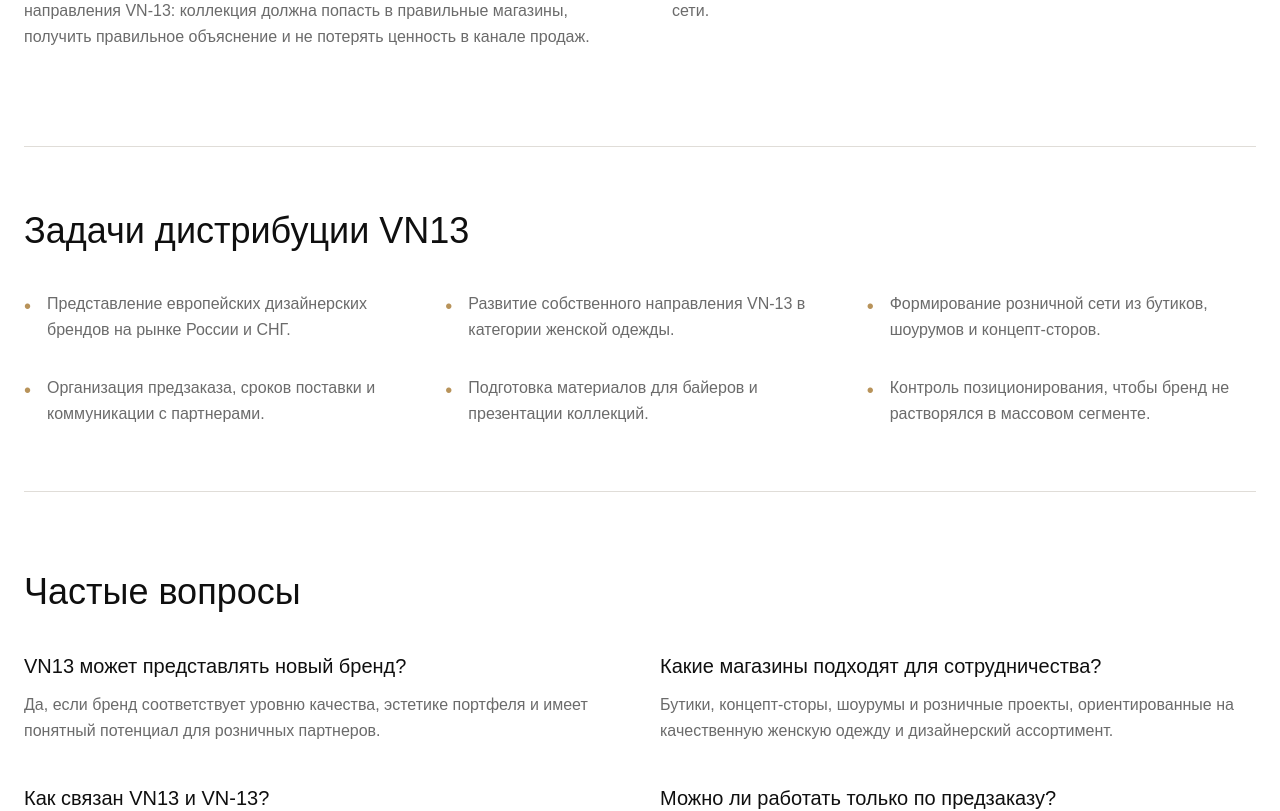
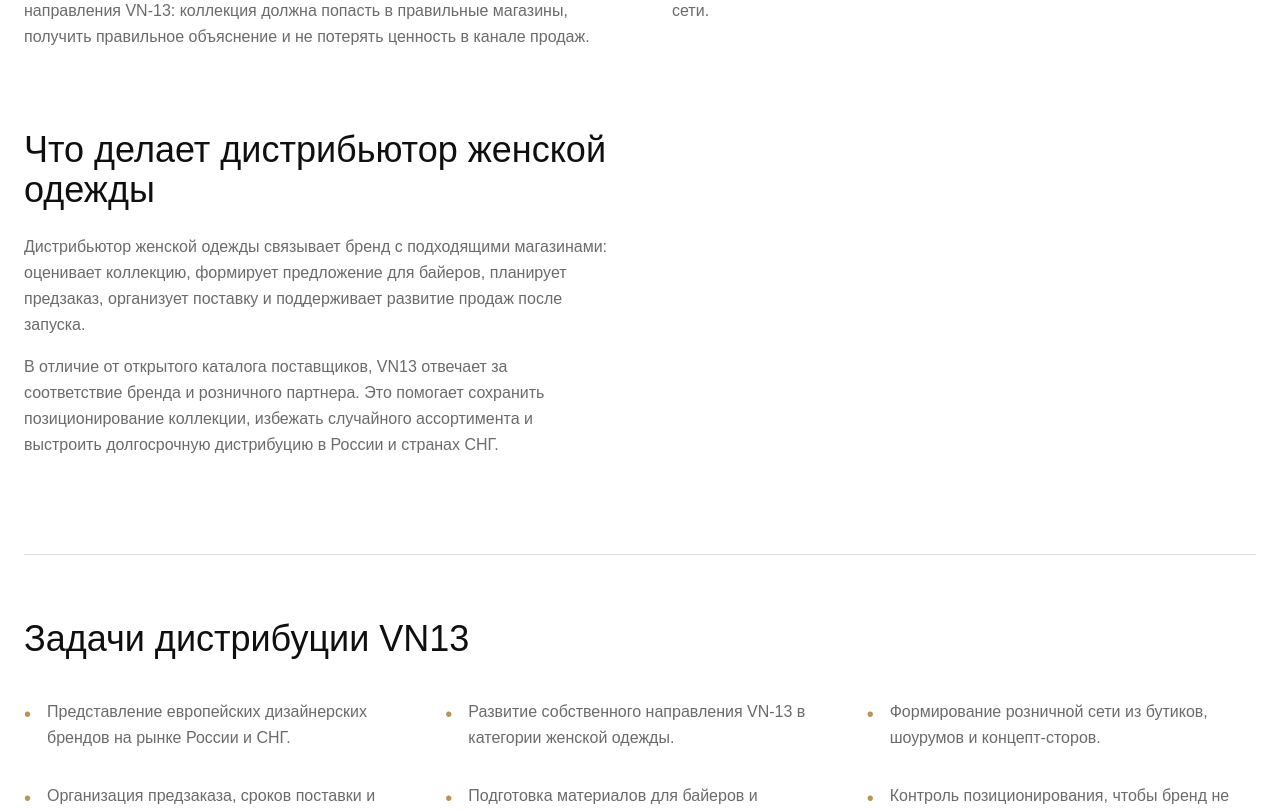
Before and after one commit to coffeeshop13/vn-13, a Next.js app: page /distributsiya-zhenskoy-odezhdy in a window 1280 px wide. Shown: the part 1040-1851 px from the top of the page. Built offline with nearby package versions, Linux system fonts and the light colour scheme.

Commit message:
Strengthen distribution page search intent

```diff
--- a/app/distributsiya-zhenskoy-odezhdy/page.tsx
+++ b/app/distributsiya-zhenskoy-odezhdy/page.tsx
@@ -41,6 +41,13 @@ export default function WomensClothingDistributionPage() {
             'Мы помогаем брендам выходить на рынок аккуратно: через ограниченные поставки, предзаказ, проверку спроса и постепенное развитие партнерской сети.',
           ],
         },
+        {
+          title: 'Что делает дистрибьютор женской одежды',
+          body: [
+            'Дистрибьютор женской одежды связывает бренд с подходящими магазинами: оценивает коллекцию, формирует предложение для байеров, планирует предзаказ, организует поставку и поддерживает развитие продаж после запуска.',
+            'В отличие от открытого каталога поставщиков, VN13 отвечает за соответствие бренда и розничного партнера. Это помогает сохранить позиционирование коллекции, избежать случайного ассортимента и выстроить долгосрочную дистрибуцию в России и странах СНГ.',
+          ],
+        },
       ]}
       bulletsTitle="Задачи дистрибуции VN13"
       bullets={[
@@ -72,12 +79,18 @@ export default function WomensClothingDistributionPage() {
           answer:
             'Да, предзаказ является одним из ключевых форматов, потому что помогает планировать объемы, сроки и коммерческий риск.',
         },
+        {
+          question: 'Чем дистрибьютор отличается от обычного оптового поставщика?',
+          answer:
+            'Дистрибьютор развивает бренд на рынке: подбирает партнеров, помогает с позиционированием, предзаказом и презентацией коллекции, а не только передает товар со склада.',
+        },
       ]}
       relatedLinks={[
         { href: '/partnerstvo', label: 'Стать партнёром VN13' },
         { href: '/evropeyskie-brendy-zhenskoy-odezhdy', label: 'Европейские бренды' },
         { href: '/optovaya-zhenskaya-odezhda', label: 'Оптовые поставки' },
         { href: '/poshiv-zhenskoy-odezhdy-dlya-brenda', label: 'Пошив для бренда' },
+        { href: '/contact', label: 'Связаться с VN13' },
       ]}
     />
   )
```
